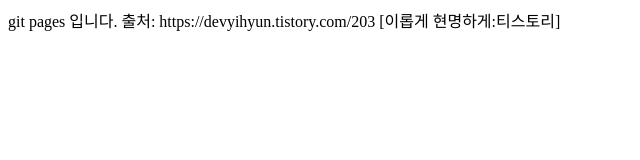
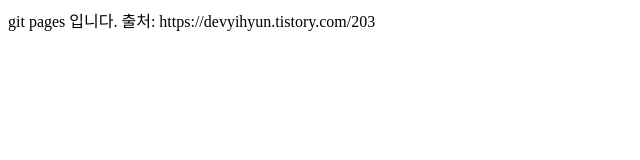
Before and after one commit to Yeonseo120/Yeonseo.github.io, a plain HTML site: page index.html in a window 1280 px wide. Shown: the whole page, without its empty margins (0-640 px from the left). Drawn offline with Linux system fonts and the light colour scheme.

Commit message:
Update index.html

```diff
--- a/index.html
+++ b/index.html
@@ -9,4 +9,4 @@
     git pages 입니다.
 </body>
 </html>
-출처: https://devyihyun.tistory.com/203 [이롭게 현명하게:티스토리]
+출처: https://devyihyun.tistory.com/203
```
